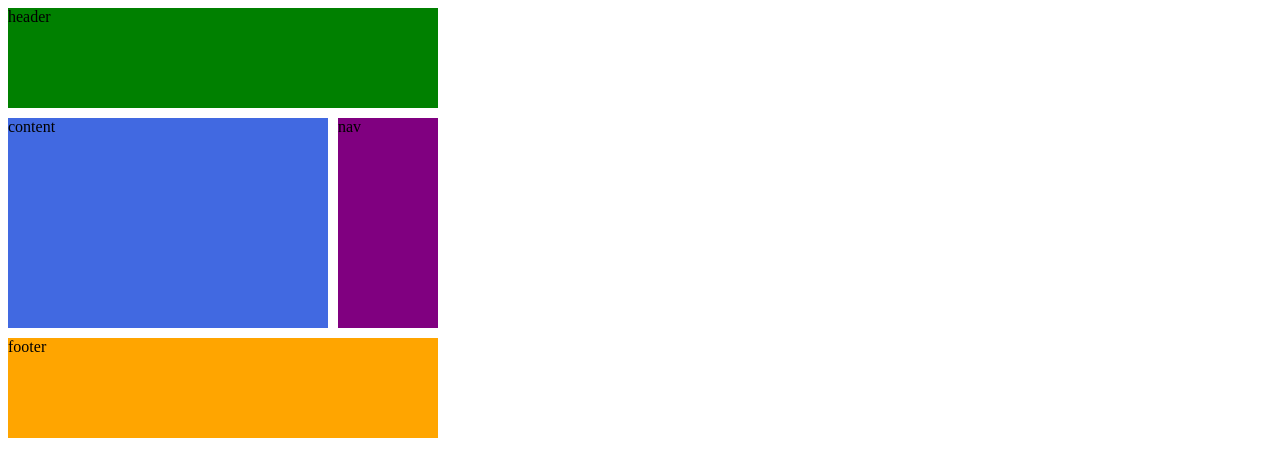
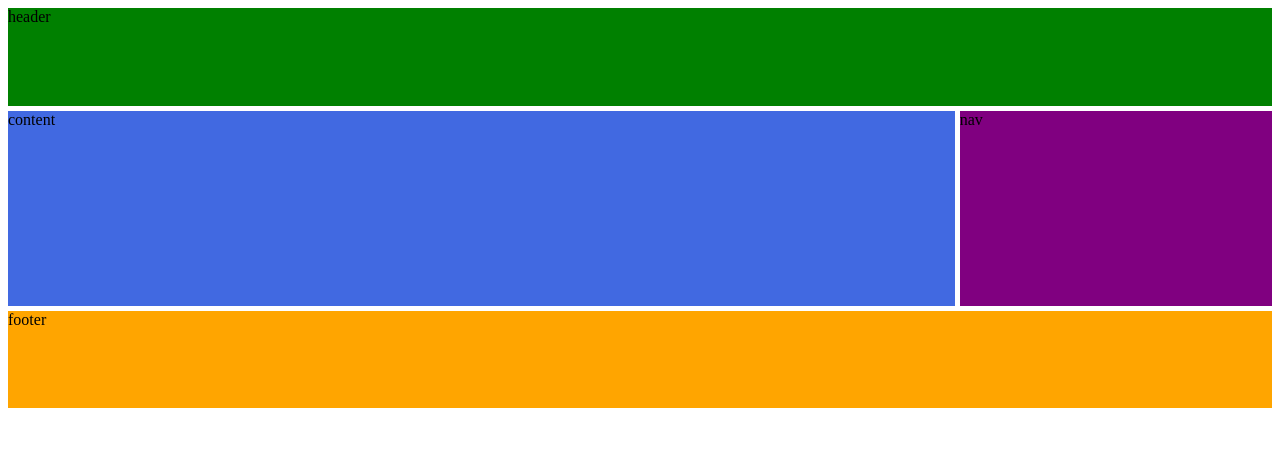
Before and after one commit to DongrockOh/css-study, a plain HTML site: page study.html in a window 1280 px wide. Drawn offline with Linux system fonts and the light colour scheme.

Commit message:
#2.7 grid template
fr = fraction(부분)
width 를 지정안하면 화면 비율에 맞춰진다.
1fr 1fr = 1 : 1 // 2fr 1fr = 2 : 1 비율

grid-templat 에 naming도 지정할 수 있다.

```diff
--- a/study.css
+++ b/study.css
@@ -1,30 +1,28 @@
 .grid {
   display: grid;
-  grid-template-columns: repeat(4, 100px);
-  grid-template-columns: [frist-line]100px [second-line] 100px [third-line] 100px [fourth-line] 100px [fifth-line];
-  grid-template-rows: repeat(4, [sexy-line] 100px);
-  gap: 10px;
+  /* grid-template-columns: 1fr 1fr 1fr 1fr;
+  grid-template-rows: repeat(4, 100px); */
+  height: 50vh;
+  grid-template:
+    [header-start] "header header header header" 1fr [header-end]
+    [content-start] "content content content nav" 2fr [content-end]
+    [footer-start] "footer footer footer footer" 1fr [footer-end] / 1fr 1fr 1fr 1fr;
+  gap: 5px;
 }
 
 .header {
   background-color: green;
-  /* grid-column: 1 / -1; */
-  grid-column: span 4;
+  grid-area: header;
 }
 .content {
   background-color: royalblue;
-  /* grid-column: 1 / -2; */
-  grid-column: frist-line / fourth-line;
-  /* grid-row: 2 / 4; */
-  /* grid-row: span 2; */
-  grid-row: sexy-line 2 / sexy-line 4;
+  grid-area: content;
 }
 .nav {
   background-color: purple;
-  grid-row: span 2;
+  grid-area: nav;
 }
 .footer {
   background-color: orange;
-  /* grid-column: 1 / -1; */
-  grid-column: span 4;
+  grid-area: footer;
 }
```
